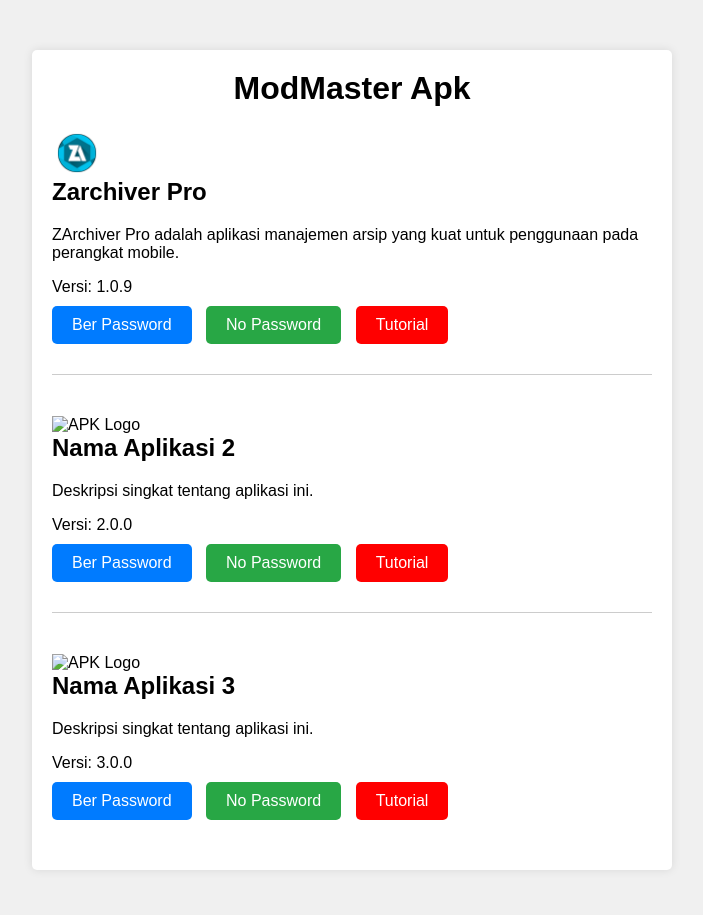
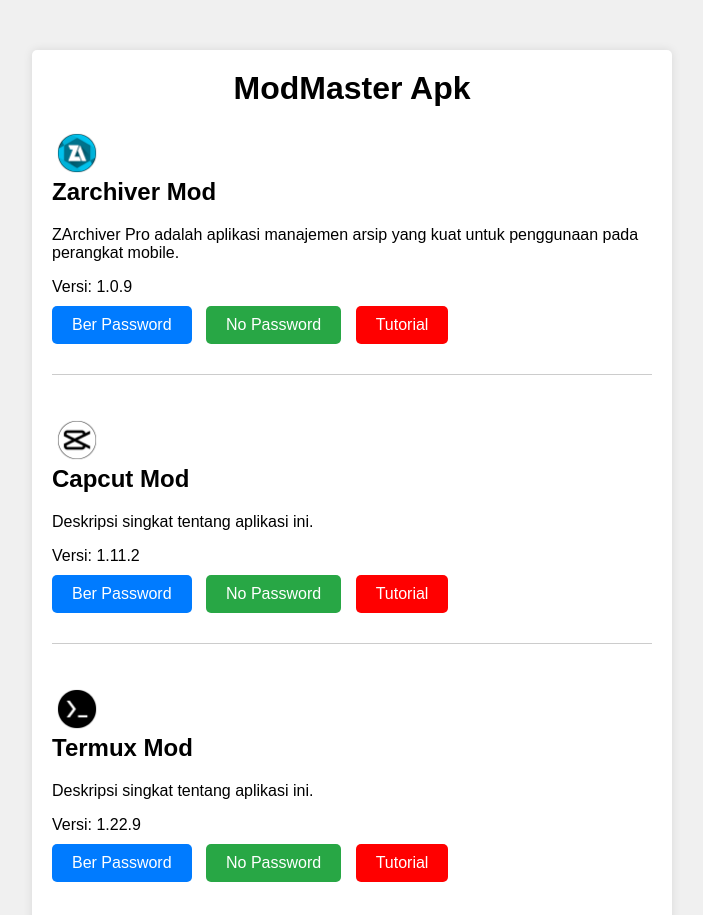
Before and after one commit to Kztutorial99/ModApk, a plain HTML site: page index.html in a window 1280 px wide. Shown: the top 915 px of the page, without its empty margins (288-991 px from the left). Drawn offline with Linux system fonts and the light colour scheme.

Commit message:
Update index.html

```diff
--- a/index.html
+++ b/index.html
@@ -102,27 +102,27 @@
     <h1>ModMaster Apk</h1>
     <div class="download-item">
         <img src="Zarchiver.png" alt="APK Logo" class="apk-logo">
-        <h2>Zarchiver Pro</h2>
+        <h2>Zarchiver Mod</h2>
         <p>ZArchiver Pro adalah aplikasi manajemen arsip yang kuat untuk penggunaan pada perangkat mobile.</p>
         <p>Versi: 1.0.9</p>
+        <a href="#" class="download-button">Ber Password</a>
+        <a href="#" class="download-button no-password">No Password</a>
+        <a href="https://youtu.be/q4YdR4Hm6SY" class="tutorial-button">Tutorial</a>
+    </div>
+    <div class="download-item">
+        <img src="Capcut.png" alt="APK Logo" class="apk-logo">
+        <h2>Capcut Mod</h2>
+        <p>Deskripsi singkat tentang aplikasi ini.</p>
+        <p>Versi: 1.11.2</p>
         <a href="#" class="download-button">Ber Password</a>
         <a href="#" class="download-button no-password">No Password</a>
         <a href="https://www.youtube.com/watch?v=VIDEO_ID" class="tutorial-button">Tutorial</a>
     </div>
     <div class="download-item">
-        <img src="apk_logo.png" alt="APK Logo" class="apk-logo">
-        <h2>Nama Aplikasi 2</h2>
+        <img src="Termux.png" alt="APK Logo" class="apk-logo">
+        <h2>Termux Mod</h2>
         <p>Deskripsi singkat tentang aplikasi ini.</p>
-        <p>Versi: 2.0.0</p>
-        <a href="#" class="download-button">Ber Password</a>
-        <a href="#" class="download-button no-password">No Password</a>
-        <a href="https://www.youtube.com/watch?v=VIDEO_ID" class="tutorial-button">Tutorial</a>
-    </div>
-    <div class="download-item">
-        <img src="apk_logo.png" alt="APK Logo" class="apk-logo">
-        <h2>Nama Aplikasi 3</h2>
-        <p>Deskripsi singkat tentang aplikasi ini.</p>
-        <p>Versi: 3.0.0</p>
+        <p>Versi: 1.22.9</p>
         <a href="#" class="download-button">Ber Password</a>
         <a href="#" class="download-button no-password">No Password</a>
         <a href="https://www.youtube.com/watch?v=VIDEO_ID" class="tutorial-button">Tutorial</a>
```
